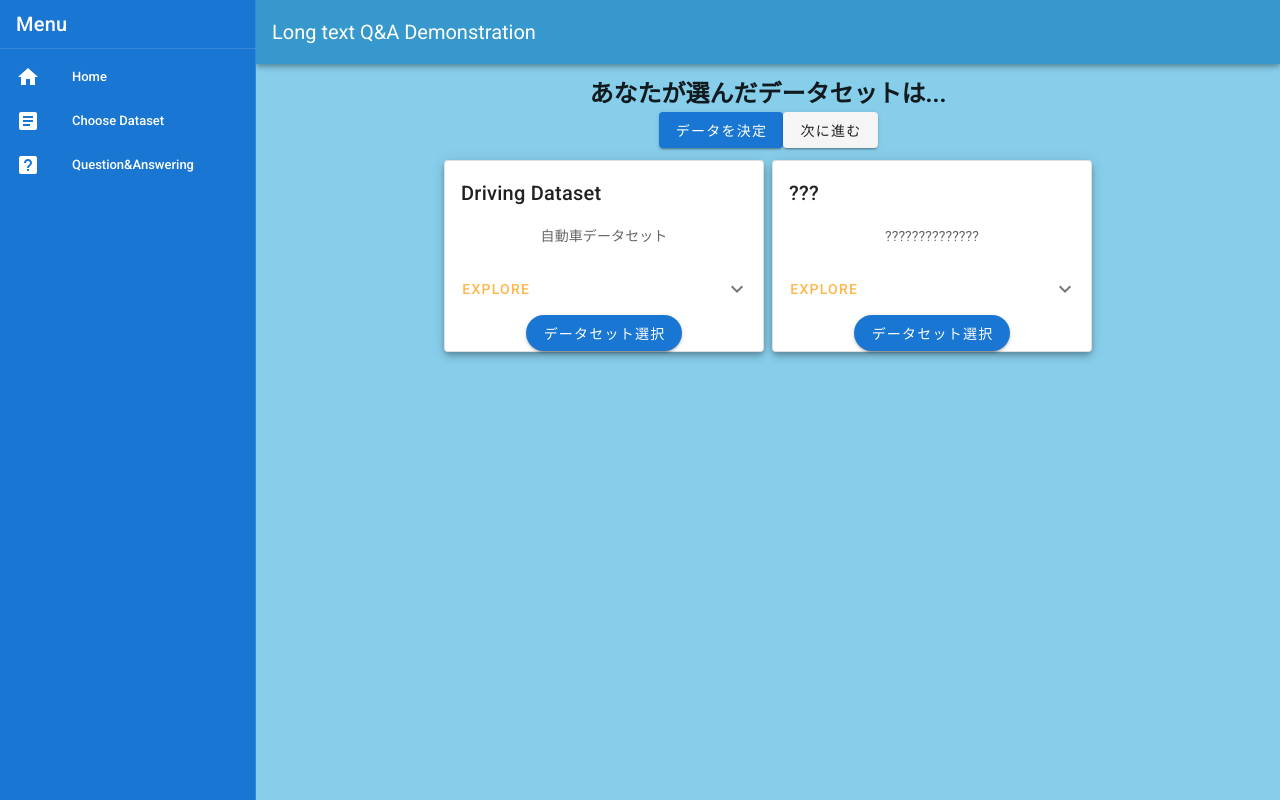
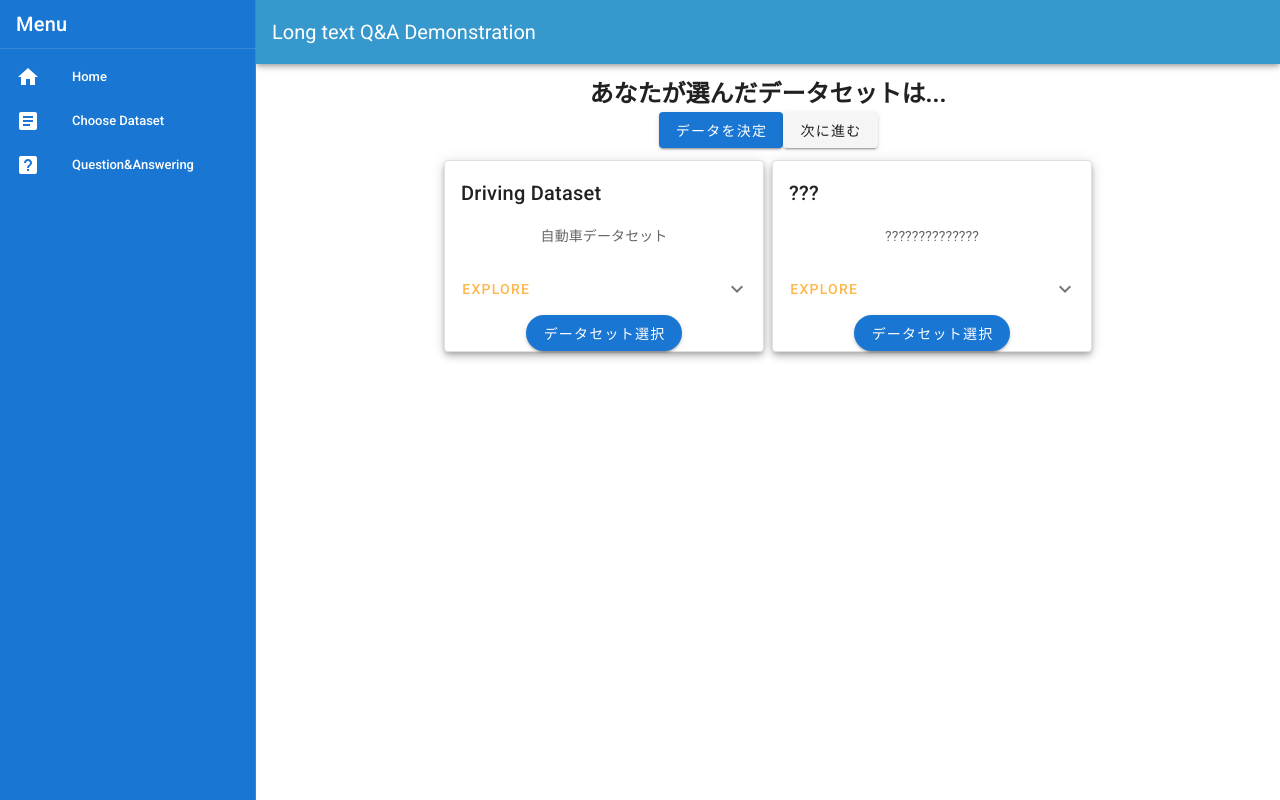
Before and after one commit to kitjp-intern/haystack_front, a Vue app: page /choose in a window 1280 px wide. Built offline with nearby package versions, Linux system fonts and the light colour scheme.

Commit message:
add coment

```diff
--- a/src/App.vue
+++ b/src/App.vue
@@ -1,3 +1,4 @@
+<!--大元-->
 <template>
   <v-app id="app">
     <!-- アプリケーションバ ー-->
@@ -74,6 +75,6 @@ export default {
 </script>
 <style scoped>
   #app{
-    background-color:skyblue;
+    background-color:white;
   }
 </style>
--- a/src/main.js
+++ b/src/main.js
@@ -1,5 +1,6 @@
 import Vue from 'vue'
 import App from './App.vue'
+//vuetifyとrouter導入
 import vuetify from './plugins/vuetify';
 import router from './router'
 
--- a/src/views/Choose.vue
+++ b/src/views/Choose.vue
@@ -25,6 +25,7 @@ export default {
     DatasetChoose
   },
   methods:{
+    //変更されたdatasetをemitする
     datasetChange(){
       this.$emit("dataset-change",this.dataset)
     }
```
